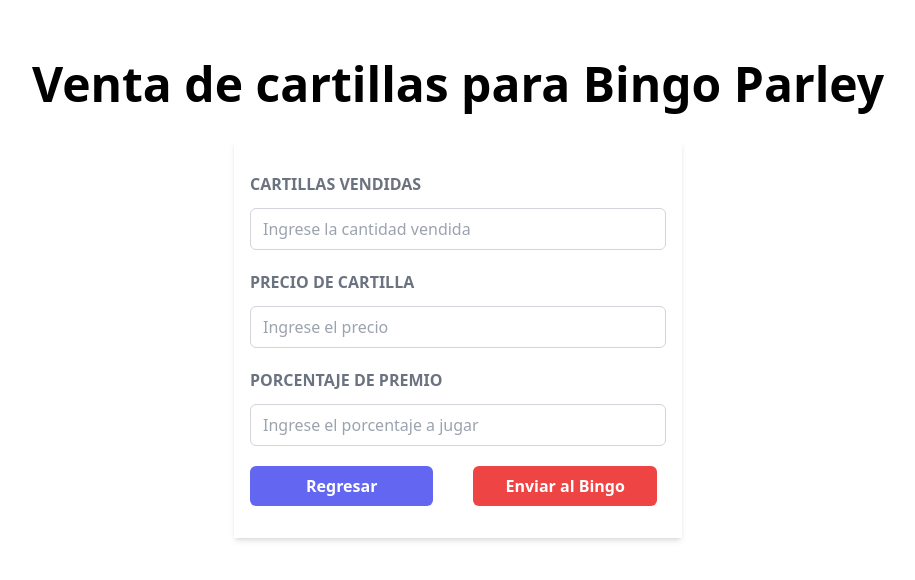
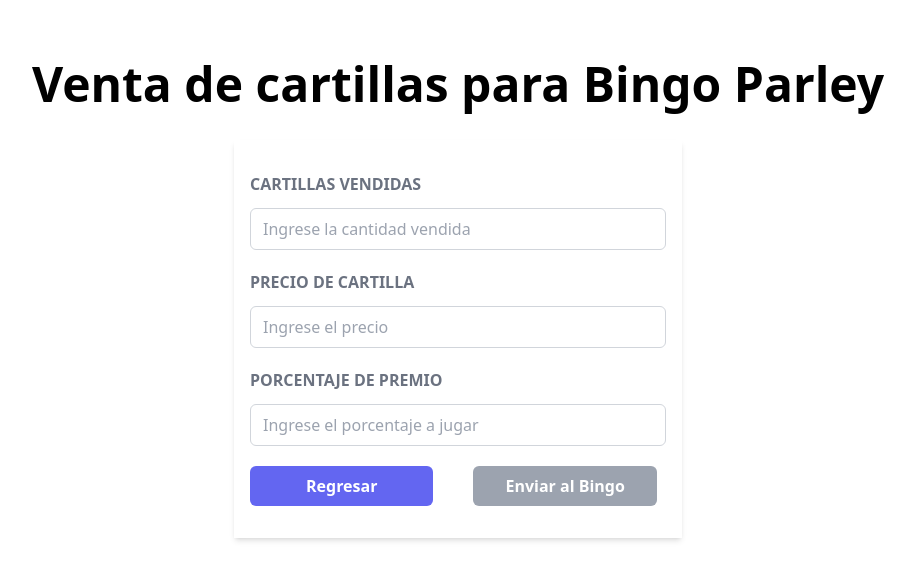
Before and after one commit to Jquezada22/bingo-parley, a React (Vite) app: page /ventas in a window 1280 px wide. Shown: the top 580 px of the page, without its empty margins (182-1097 px from the left). Built offline with nearby package versions, Linux system fonts and the light colour scheme.

Commit message:
Update Ventas
insert validates to ventas.tsx

```diff
--- a/src/componentes/Ventas.tsx
+++ b/src/componentes/Ventas.tsx
@@ -9,7 +9,7 @@ const Ventas: React.FC = () => {
     const navigate = useNavigate();
 
     const calcularTotal = () => {
-        const total = (parseFloat(cantidad) * parseFloat(precio) * (parseFloat(porcentaje) / 100)).toFixed(2);
+        const total = (parseFloat(cantidad) * parseFloat(precio) * (parseFloat(porcentaje) / 100)).toFixed(0);
         return total;
     };
 
@@ -18,6 +18,8 @@ const Ventas: React.FC = () => {
         const total = calcularTotal();
         navigate('/bingo', { state: { total } });
     };
+
+    const isButtonDisabled = !cantidad || !precio || !porcentaje || isNaN(Number(cantidad)) || isNaN(Number(precio)) || isNaN(Number(porcentaje));
 
     return (
         <div className="py-10">
@@ -70,7 +72,11 @@ const Ventas: React.FC = () => {
                             />
                         </div>
                         <ButtonRegresar />
-                        <button className="bg-red-500 hover:bg-red-600 text-white font-semibold py-2 px-8 rounded-md ml-10">
+                        <button
+                            type="submit"
+                            className="bg-red-500 hover:bg-red-600 text-white font-semibold py-2 px-8 rounded-md ml-10 disabled:bg-gray-400 disabled:cursor-not-allowed"
+                            disabled={isButtonDisabled}
+                        >
                             Enviar al Bingo
                         </button>
                     </form>
```
